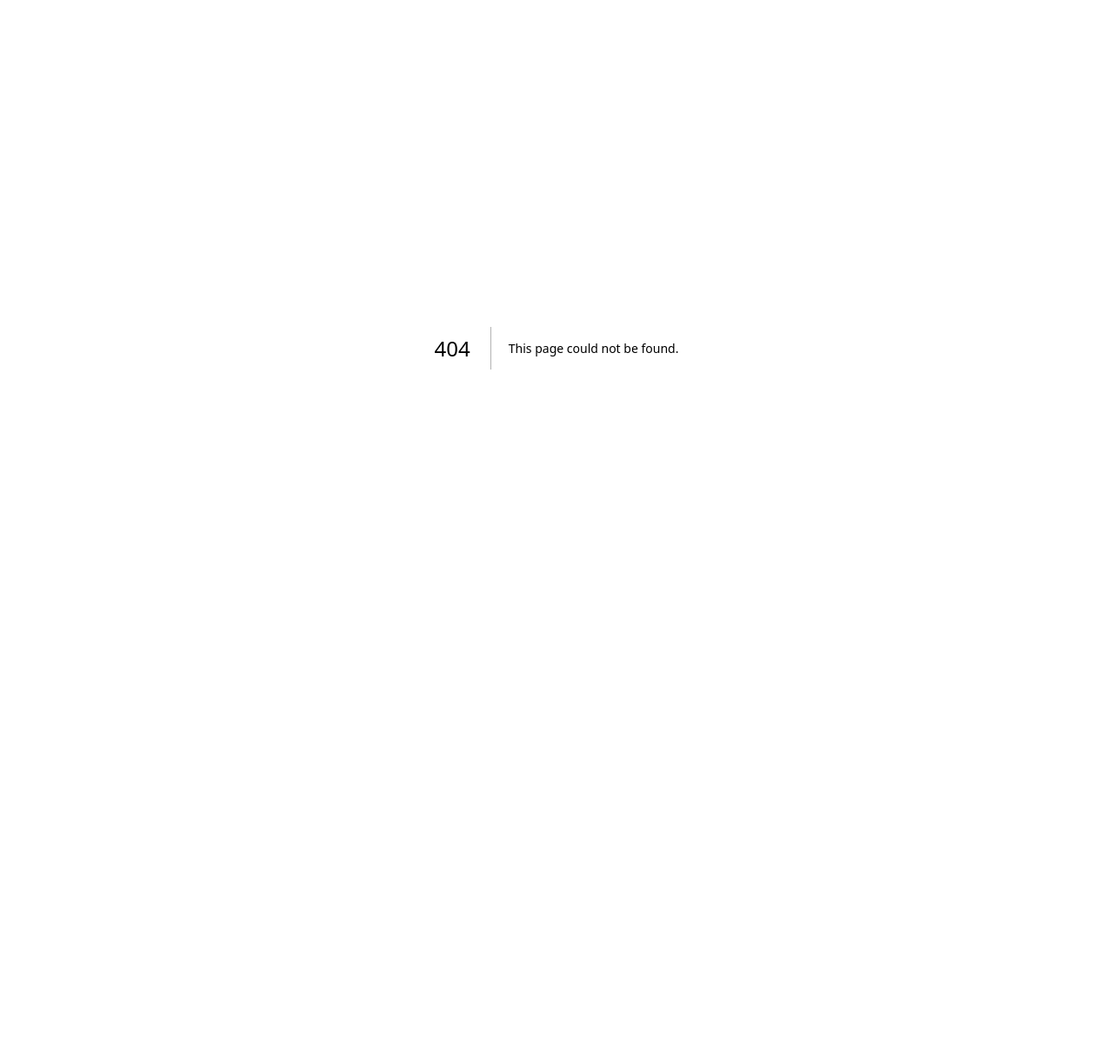
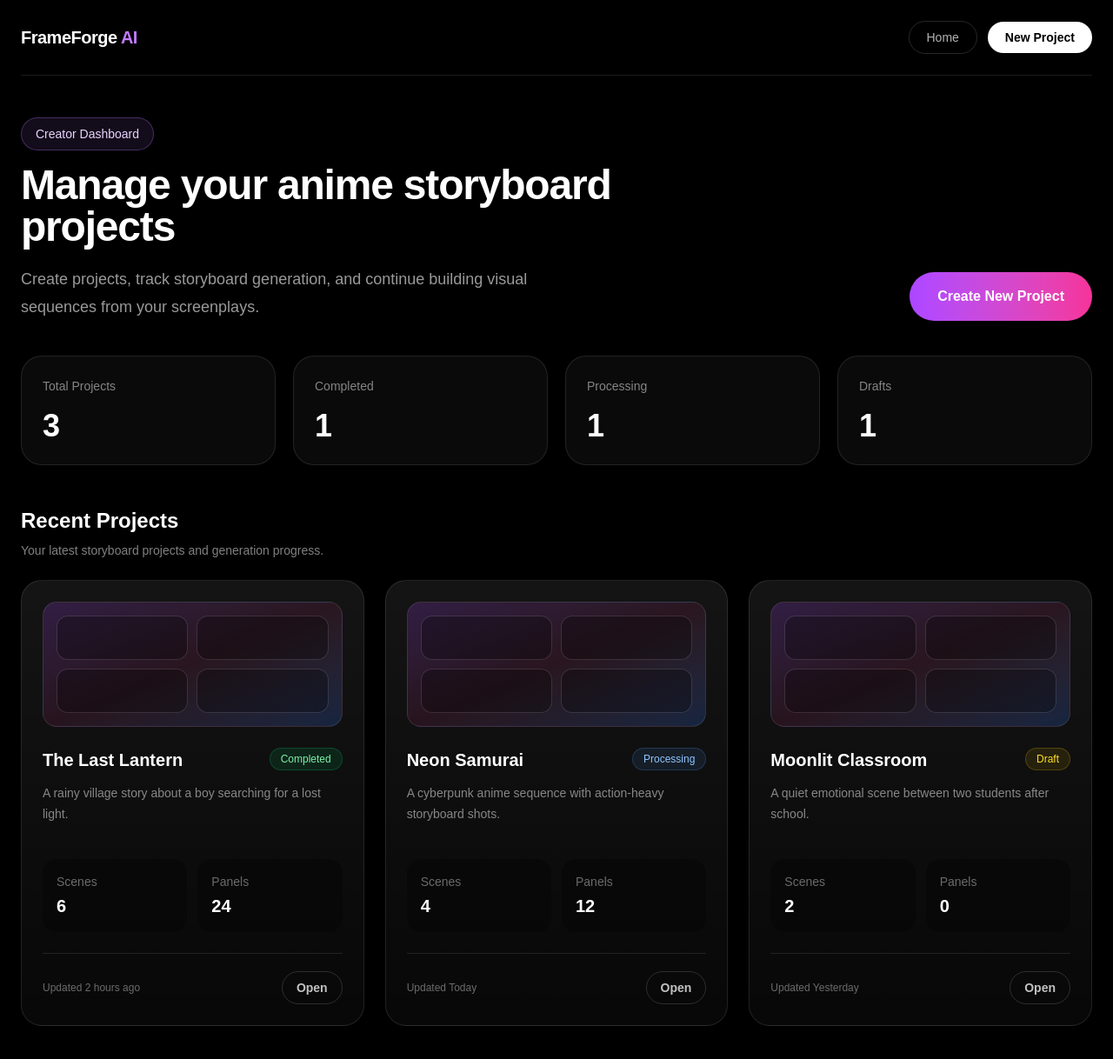
Before and after one commit to abhinavc007/frameforge-ai, a Next.js app: page /dashboard in a window 1280 px wide. Before the commit this address had no page. Shown: the top 1218 px of the page at 87% size. Before the commit the page ends 800 px from the top, so only its background shows below. Built offline with nearby package versions, Linux system fonts and the light colour scheme.

Commit message:
Create dashboard UI

```diff
--- /dev/null
+++ b/app/dashboard/page.tsx
@@ -0,0 +1,236 @@
+"use client";
+
+import Link from "next/link";
+import { motion } from "framer-motion";
+
+type ProjectStatus = "Completed" | "Processing" | "Draft";
+
+type Project = {
+  title: string;
+  status: ProjectStatus;
+  scenes: number;
+  panels: number;
+  updated: string;
+  description: string;
+};
+
+const projects: Project[] = [
+  {
+    title: "The Last Lantern",
+    status: "Completed",
+    scenes: 6,
+    panels: 24,
+    updated: "2 hours ago",
+    description: "A rainy village story about a boy searching for a lost light.",
+  },
+  {
+    title: "Neon Samurai",
+    status: "Processing",
+    scenes: 4,
+    panels: 12,
+    updated: "Today",
+    description: "A cyberpunk anime sequence with action-heavy storyboard shots.",
+  },
+  {
+    title: "Moonlit Classroom",
+    status: "Draft",
+    scenes: 2,
+    panels: 0,
+    updated: "Yesterday",
+    description: "A quiet emotional scene between two students after school.",
+  },
+];
+
+const statusStyles: Record<ProjectStatus, string> = {
+  Completed: "bg-green-400/10 text-green-300 border-green-400/20",
+  Processing: "bg-blue-400/10 text-blue-300 border-blue-400/20",
+  Draft: "bg-yellow-400/10 text-yellow-300 border-yellow-400/20",
+};
+
+export default function DashboardPage() {
+  const totalProjects = projects.length;
+  const completedProjects = projects.filter(
+    (project) => project.status === "Completed"
+  ).length;
+  const processingProjects = projects.filter(
+    (project) => project.status === "Processing"
+  ).length;
+  const draftProjects = projects.filter(
+    (project) => project.status === "Draft"
+  ).length;
+
+  const stats = [
+    { label: "Total Projects", value: totalProjects },
+    { label: "Completed", value: completedProjects },
+    { label: "Processing", value: processingProjects },
+    { label: "Drafts", value: draftProjects },
+  ];
+
+  return (
+    <main className="min-h-screen bg-black text-white">
+      <div className="absolute inset-0 -z-10 bg-[radial-gradient(circle_at_top_left,#7c3aed44,transparent_30%),radial-gradient(circle_at_top_right,#ec489944,transparent_30%),radial-gradient(circle_at_bottom,#2563eb33,transparent_35%)]" />
+
+      <div className="mx-auto max-w-7xl px-6 py-6">
+        <motion.nav
+          initial={{ opacity: 0, y: -16 }}
+          animate={{ opacity: 1, y: 0 }}
+          transition={{ duration: 0.5 }}
+          className="flex items-center justify-between border-b border-white/10 pb-6"
+        >
+          <Link href="/" className="text-xl font-bold tracking-tight">
+            FrameForge <span className="text-purple-400">AI</span>
+          </Link>
+
+          <div className="flex items-center gap-3">
+            <Link
+              href="/"
+              className="hidden rounded-full border border-white/15 px-5 py-2 text-sm text-white/70 transition hover:text-white sm:block"
+            >
+              Home
+            </Link>
+            <button className="rounded-full bg-white px-5 py-2 text-sm font-semibold text-black transition hover:bg-white/90">
+              New Project
+            </button>
+          </div>
+        </motion.nav>
+
+        <section className="py-12">
+          <motion.div
+            initial={{ opacity: 0, y: 18 }}
+            animate={{ opacity: 1, y: 0 }}
+            transition={{ duration: 0.6 }}
+            className="flex flex-col justify-between gap-6 lg:flex-row lg:items-end"
+          >
+            <div>
+              <p className="mb-4 inline-flex rounded-full border border-purple-400/30 bg-purple-400/10 px-4 py-2 text-sm text-purple-200">
+                Creator Dashboard
+              </p>
+
+              <h1 className="max-w-3xl text-4xl font-black tracking-tight md:text-5xl">
+                Manage your anime storyboard projects
+              </h1>
+
+              <p className="mt-5 max-w-2xl text-lg leading-8 text-white/60">
+                Create projects, track storyboard generation, and continue
+                building visual sequences from your screenplays.
+              </p>
+            </div>
+
+            <button className="rounded-full bg-gradient-to-r from-purple-500 to-pink-500 px-8 py-4 font-semibold transition-transform duration-300 hover:scale-[1.03]">
+              Create New Project
+            </button>
+          </motion.div>
+
+          <motion.div
+            initial="hidden"
+            animate="visible"
+            variants={{
+              hidden: {},
+              visible: {
+                transition: {
+                  staggerChildren: 0.12,
+                },
+              },
+            }}
+            className="mt-10 grid gap-5 sm:grid-cols-2 lg:grid-cols-4"
+          >
+            {stats.map((stat) => (
+              <motion.div
+                key={stat.label}
+                variants={{
+                  hidden: { opacity: 0, y: 18 },
+                  visible: { opacity: 1, y: 0 },
+                }}
+                className="rounded-3xl border border-white/10 bg-white/[0.04] p-6"
+              >
+                <p className="text-sm text-white/50">{stat.label}</p>
+                <p className="mt-4 text-4xl font-black">{stat.value}</p>
+              </motion.div>
+            ))}
+          </motion.div>
+        </section>
+
+        <section className="pb-16">
+          <div className="mb-6 flex items-center justify-between">
+            <div>
+              <h2 className="text-2xl font-bold">Recent Projects</h2>
+              <p className="mt-2 text-sm text-white/50">
+                Your latest storyboard projects and generation progress.
+              </p>
+            </div>
+          </div>
+
+          <motion.div
+            initial="hidden"
+            animate="visible"
+            variants={{
+              hidden: {},
+              visible: {
+                transition: {
+                  staggerChildren: 0.12,
+                },
+              },
+            }}
+            className="grid gap-6 lg:grid-cols-3"
+          >
+            {projects.map((project) => (
+              <motion.article
+                key={project.title}
+                variants={{
+                  hidden: { opacity: 0, y: 20, scale: 0.98 },
+                  visible: { opacity: 1, y: 0, scale: 1 },
+                }}
+                whileHover={{ y: -4 }}
+                className="rounded-3xl border border-white/10 bg-gradient-to-b from-white/[0.08] to-white/[0.03] p-6"
+              >
+                <div className="mb-6 h-36 rounded-2xl border border-white/10 bg-gradient-to-br from-purple-500/20 via-pink-500/10 to-blue-500/20 p-4">
+                  <div className="grid h-full grid-cols-2 gap-3">
+                    {[1, 2, 3, 4].map((item) => (
+                      <div
+                        key={item}
+                        className="rounded-xl bg-black/30 ring-1 ring-white/10"
+                      />
+                    ))}
+                  </div>
+                </div>
+
+                <div className="flex items-start justify-between gap-4">
+                  <h3 className="text-xl font-bold">{project.title}</h3>
+                  <span
+                    className={`rounded-full border px-3 py-1 text-xs ${statusStyles[project.status]}`}
+                  >
+                    {project.status}
+                  </span>
+                </div>
+
+                <p className="mt-3 min-h-16 text-sm leading-6 text-white/50">
+                  {project.description}
+                </p>
+
+                <div className="mt-6 grid grid-cols-2 gap-3 text-sm">
+                  <div className="rounded-2xl bg-black/30 p-4">
+                    <p className="text-white/40">Scenes</p>
+                    <p className="mt-1 text-xl font-bold">{project.scenes}</p>
+                  </div>
+                  <div className="rounded-2xl bg-black/30 p-4">
+                    <p className="text-white/40">Panels</p>
+                    <p className="mt-1 text-xl font-bold">{project.panels}</p>
+                  </div>
+                </div>
+
+                <div className="mt-6 flex items-center justify-between border-t border-white/10 pt-5">
+                  <p className="text-xs text-white/40">
+                    Updated {project.updated}
+                  </p>
+                  <button className="rounded-full border border-white/15 px-4 py-2 text-sm font-semibold text-white/75 transition hover:text-white">
+                    Open
+                  </button>
+                </div>
+              </motion.article>
+            ))}
+          </motion.div>
+        </section>
+      </div>
+    </main>
+  );
+}
```
